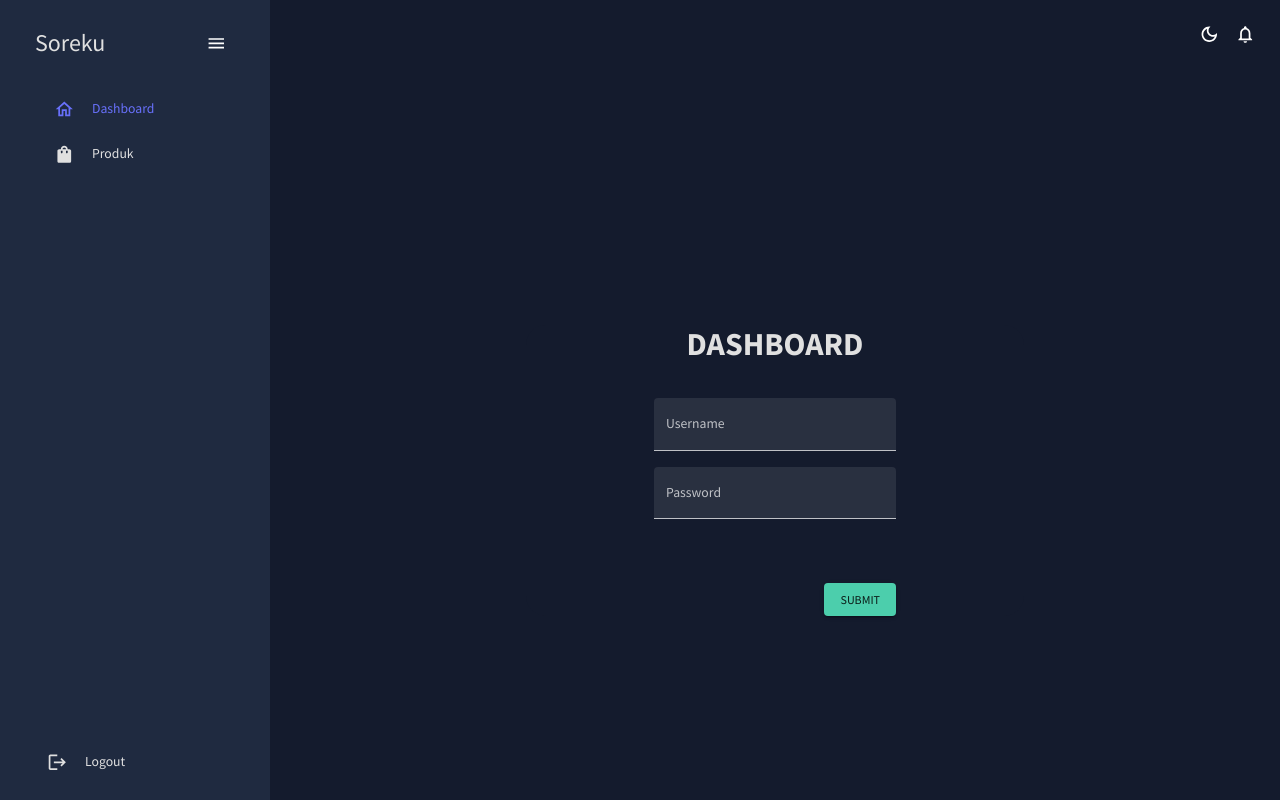
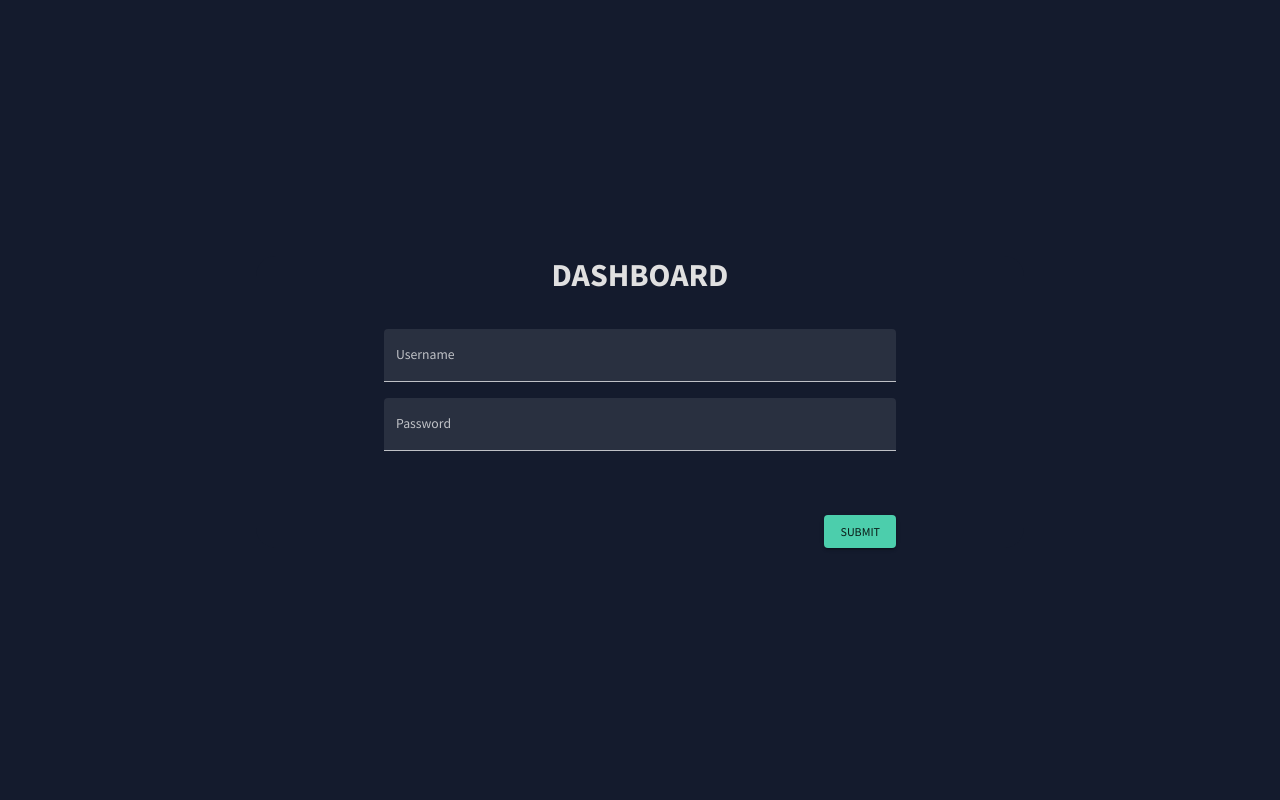
Before and after one commit to Fahridanaa/dashboard-umkm-manpro, a React (Create React App) app: page /login in a window 1280 px wide. Built offline with nearby package versions, Linux system fonts and the light colour scheme.

Commit message:
menghapus sidebar dan topbar saat login

```diff
--- a/package.json
+++ b/package.json
@@ -18,7 +18,7 @@
     "react-pro-sidebar": "^0.7.1",
     "react-redux": "^8.0.2",
     "react-router-dom": "^6.3.0",
-    "react-scripts": "5.0.1",
+    "react-scripts": "^5.0.1",
     "web-vitals": "^2.1.4",
     "yup": "^0.32.11"
   },
--- a/src/App.jsx
+++ b/src/App.jsx
@@ -1,5 +1,5 @@
 import { useState } from 'react';
-import { Routes, Route } from 'react-router-dom';
+import { Routes, Route, useLocation } from 'react-router-dom';
 import Topbar from './scenes/global/Topbar';
 import Sidebar from './scenes/global/Sidebar';
 import Dashboard from './scenes/dashboard';
@@ -12,15 +12,18 @@ import { ColorModeContext, useMode } from './theme';
 function App() {
 	const [theme, colorMode] = useMode();
 	const [isSidebar, setIsSidebar] = useState(true);
+	const location = useLocation();
 
 	return (
 		<ColorModeContext.Provider value={colorMode}>
 			<ThemeProvider theme={theme}>
 				<CssBaseline />
 				<div className="app">
-					<Sidebar isSidebar={isSidebar} />
+					{location.pathname !== '/login' && <Sidebar isSidebar={isSidebar} />}
 					<main className="content">
-						<Topbar setIsSidebar={setIsSidebar} />
+						{location.pathname !== '/login' && (
+							<Topbar setIsSidebar={setIsSidebar} />
+						)}
 						<Routes>
 							<Route path="/" element={<Dashboard />} />
 							<Route path="/products" element={<Products />} />
--- a/src/scenes/global/Sidebar.jsx
+++ b/src/scenes/global/Sidebar.jsx
@@ -109,6 +109,8 @@ const Sidebar = () => {
 							style={{
 								color: colors.grey[100],
 							}}
+							selected={selected}
+							setSelected={setSelected}
 							icon={<LogoutIcon />}></Item>
 					</MenuItem>
 				</Menu>
```
Also changed, not shown: 1 other file (tests, documents, lock files or other folders).
